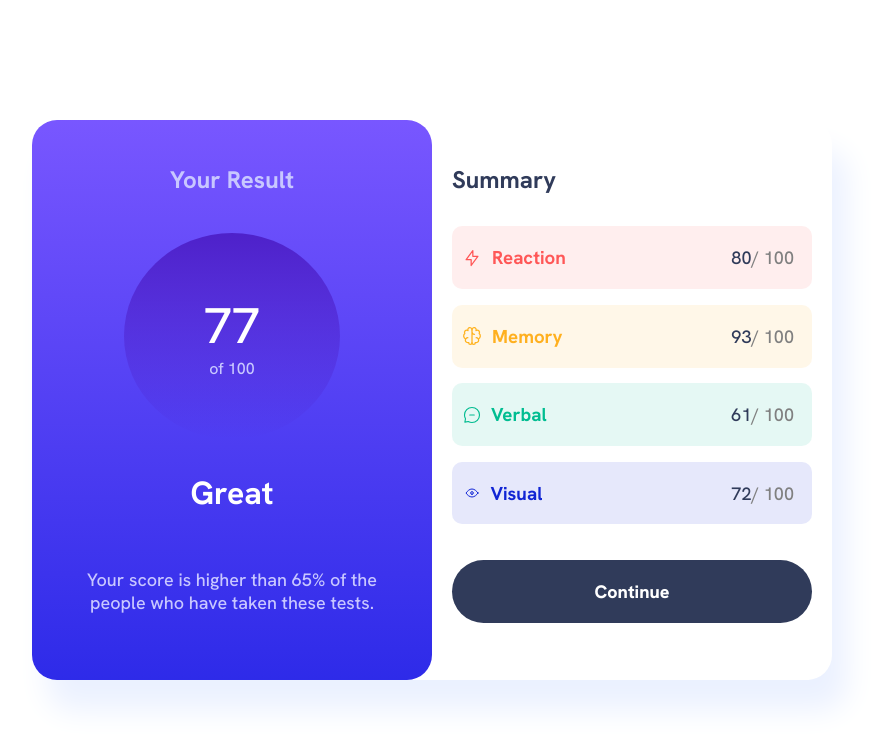
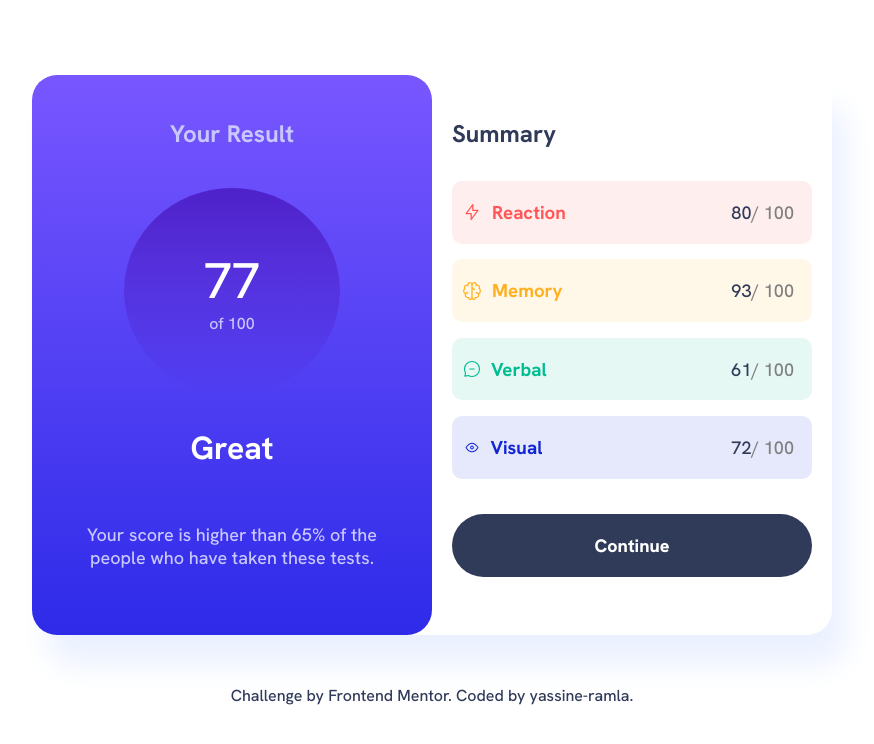
Before and after one commit to yassine-ramla/Frontend-Mentor_Results-summary-component, a plain HTML site: page index.html in a window 1280 px wide. Shown: the whole page, without its empty margins (208-1082 px from the left). Drawn offline with Linux system fonts and the light colour scheme.

Commit message:
+semantic html +footer +updated style.css

```diff
--- a/index.html
+++ b/index.html
@@ -17,14 +17,14 @@
     <link rel="stylesheet" href="style.css" />
   </head>
   <body>
-    <div class="container">
+    <main>
       <div class="result">
         <h2>Your Result</h2>
         <div class="average"><span id="average">76</span>of 100</div>
         <h1>Great</h1>
         <p>
-          Your score is higher than <span id="floor-average">65</span>% of the people who have taken these
-          tests.
+          Your score is higher than <span id="floor-average">65</span>% of the
+          people who have taken these tests.
         </p>
       </div>
       <div class="summary">
@@ -59,7 +59,18 @@
         </div>
         <button>Continue</button>
       </div>
-    </div>
+    </main>
+    <footer>
+      Challenge by
+      <a href="https://www.frontendmentor.io?ref=challenge" target="_blank"
+        >Frontend Mentor</a
+      >. Coded by
+      <a
+        href="https://www.frontendmentor.io/profile/yassine-ramla"
+        target="_blank"
+        >yassine-ramla</a
+      >.
+    </footer>
     <script src="main.js"></script>
   </body>
 </html>
--- a/style.css
+++ b/style.css
@@ -9,8 +9,25 @@ body {
     width: 100vw;
     height: 100vh;
     display: flex;
+    flex-direction: column;
     align-items: center;
     justify-content: center;
+}
+
+footer {
+    text-align: center;
+    margin: 20px 50px;
+    color: hsl(224, 30%, 27%);
+    margin-top: 50px;
+}
+
+footer a {
+    text-decoration: none;
+    color: hsl(224, 30%, 27%);
+}
+
+footer a:hover {
+    color: hsl(252, 100%, 67%);
 }
 
 p {
@@ -18,7 +35,7 @@ p {
     text-align: center;
 }
 
-.container {
+main {
     display: flex;
     border-radius: 25px;
     box-shadow: 15px 30px 30px 0 hsl(221, 100%, 96%);
@@ -137,7 +154,8 @@ p {
     background-color: hsla(234, 85%, 45%, 0.1);
 }
 
-.summary button:hover, .summary button:active {
+.summary button:hover,
+.summary button:active {
     background: linear-gradient(to bottom, hsl(252, 100%, 67%), hsl(241, 81%, 54%));
 }
 
@@ -155,7 +173,7 @@ p {
 }
 
 @media (max-width: 500px) {
-    .container {
+    main {
         width: 100%;
         height: 100%;
         display: flex;
@@ -179,4 +197,8 @@ p {
     .average {
         padding: 10% 15%;
     }
+
+    footer {
+        display: none;
+    }
 }
```
